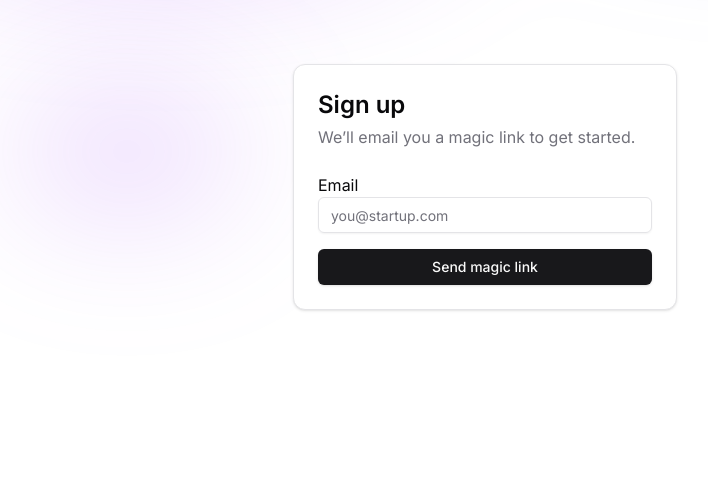
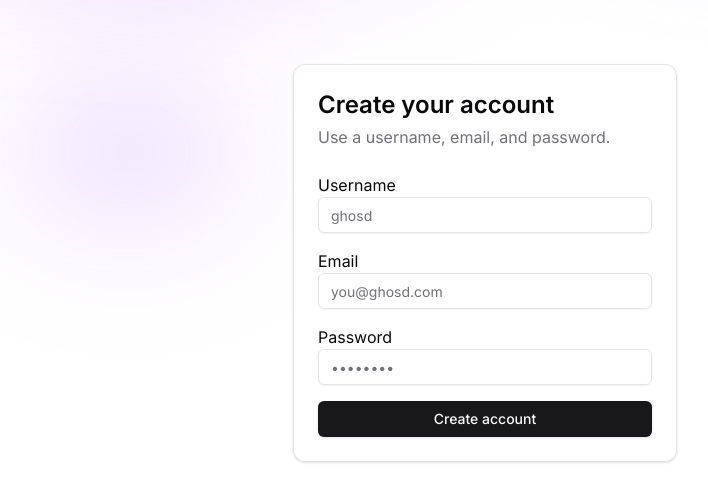
Before and after one commit to sukramb/ghostseed, a Next.js app in the folder apps/web/: page /signup in a window 1280 px wide. Shown: the top 502 px of the page, without its empty margins (155-863 px from the left). Built offline with nearby package versions, Linux system fonts and the light colour scheme.

Commit message:
feat(auth): credentials signup/login; add register API; extend schema (username/passwordHash, Project, Share); add /login UI

```diff
--- /dev/null
+++ b/apps/web/app/api/auth/register/route.ts
@@ -0,0 +1,30 @@
+import { NextResponse } from "next/server";
+import { z } from "zod";
+import bcrypt from "bcryptjs";
+import { prisma } from "@/src/db";
+
+const schema = z.object({
+  username: z.string().min(3).max(32).regex(/^[a-z0-9_\.\-]+$/i),
+  email: z.string().email(),
+  password: z.string().min(8).max(128),
+});
+
+export async function POST(req: Request) {
+  const json = await req.json().catch(() => ({}));
+  const parsed = schema.safeParse(json);
+  if (!parsed.success) {
+    return NextResponse.json({ error: parsed.error.flatten() }, { status: 400 });
+  }
+
+  const { username, email, password } = parsed.data;
+  const lowerEmail = email.toLowerCase();
+  const lowerUsername = username.toLowerCase();
+
+  const exists = await prisma.user.findFirst({ where: { OR: [{ email: lowerEmail }, { username: lowerUsername }] } });
+  if (exists) return NextResponse.json({ error: "User already exists" }, { status: 409 });
+
+  const passwordHash = await bcrypt.hash(password, 12);
+  await prisma.user.create({ data: { username: lowerUsername, email: lowerEmail, passwordHash } });
+
+  return NextResponse.json({ ok: true });
+}
--- /dev/null
+++ b/apps/web/app/login/page.tsx
@@ -0,0 +1,50 @@
+"use client";
+
+import { useState } from "react";
+import { signIn } from "next-auth/react";
+import { Button } from "@/components/ui/button";
+import { Input } from "@/components/ui/input";
+import { Card } from "@/components/ui/card";
+import { Label } from "@radix-ui/react-label";
+
+export default function LoginPage() {
+  const [identifier, setIdentifier] = useState("");
+  const [password, setPassword] = useState("");
+  const [error, setError] = useState<string | null>(null);
+
+  return (
+    <div className="container max-w-md py-16">
+      <Card className="p-6">
+        <h1 className="text-2xl font-semibold">Log in</h1>
+        <p className="text-muted-foreground mt-1">Use your email/username and password.</p>
+
+        <form
+          className="mt-6 space-y-4"
+          onSubmit={async (e) => {
+            e.preventDefault();
+            setError(null);
+            const res = await signIn("credentials", {
+              identifier,
+              password,
+              redirect: true,
+              callbackUrl: "/dashboard",
+            });
+            // next-auth handles redirect; if it returns, error
+            if (res?.error) setError(res.error);
+          }}
+        >
+          <div>
+            <Label>Email or Username</Label>
+            <Input value={identifier} onChange={(e) => setIdentifier(e.target.value)} required placeholder="you@ghosd.com or ghosd" />
+          </div>
+          <div>
+            <Label>Password</Label>
+            <Input type="password" value={password} onChange={(e) => setPassword(e.target.value)} required placeholder="••••••••" />
+          </div>
+          {error && <p className="text-sm text-red-500">{String(error)}</p>}
+          <Button type="submit" className="w-full">Log in</Button>
+        </form>
+      </Card>
+    </div>
+  );
+}
--- a/apps/web/app/signup/page.tsx
+++ b/apps/web/app/signup/page.tsx
@@ -1,39 +1,63 @@
 "use client";
 
 import { useState } from "react";
-import { signIn } from "next-auth/react";
 import { Button } from "@/components/ui/button";
 import { Input } from "@/components/ui/input";
 import { Card } from "@/components/ui/card";
 import { Label } from "@radix-ui/react-label";
+import { useRouter } from "next/navigation";
 
 export default function SignUpPage() {
+  const [username, setUsername] = useState("");
   const [email, setEmail] = useState("");
-  const [sent, setSent] = useState(false);
+  const [password, setPassword] = useState("");
+  const [error, setError] = useState<string | null>(null);
+  const [ok, setOk] = useState(false);
+  const router = useRouter();
 
   return (
     <div className="container max-w-md py-16">
       <Card className="p-6">
-        <h1 className="text-2xl font-semibold">Sign up</h1>
-        <p className="text-muted-foreground mt-1">We’ll email you a magic link to get started.</p>
+        <h1 className="text-2xl font-semibold">Create your account</h1>
+        <p className="text-muted-foreground mt-1">Use a username, email, and password.</p>
 
-        {!sent ? (
+        {!ok ? (
           <form
             className="mt-6 space-y-4"
             onSubmit={async (e) => {
               e.preventDefault();
-              await signIn("email", { email, redirect: true });
-              setSent(true);
+              setError(null);
+              const res = await fetch("/api/auth/register", {
+                method: "POST",
+                headers: { "Content-Type": "application/json" },
+                body: JSON.stringify({ username, email, password }),
+              });
+              if (!res.ok) {
+                const j = await res.json().catch(() => ({}));
+                setError(j?.error ?? "Registration failed");
+                return;
+              }
+              setOk(true);
+              setTimeout(() => router.push("/login"), 800);
             }}
           >
             <div>
+              <Label>Username</Label>
+              <Input value={username} onChange={(e) => setUsername(e.target.value)} required placeholder="ghosd" />
+            </div>
+            <div>
               <Label>Email</Label>
-              <Input type="email" value={email} onChange={(e) => setEmail(e.target.value)} required placeholder="you@startup.com" />
+              <Input type="email" value={email} onChange={(e) => setEmail(e.target.value)} required placeholder="you@ghosd.com" />
             </div>
-            <Button type="submit" className="w-full">Send magic link</Button>
+            <div>
+              <Label>Password</Label>
+              <Input type="password" value={password} onChange={(e) => setPassword(e.target.value)} required placeholder="••••••••" />
+            </div>
+            {error && <p className="text-sm text-red-500">{String(error)}</p>}
+            <Button type="submit" className="w-full">Create account</Button>
           </form>
         ) : (
-          <p className="mt-6 text-sm">Check your inbox. We’ve sent you a sign-in link.</p>
+          <p className="mt-6 text-sm">Account created. Redirecting to login…</p>
         )}
       </Card>
     </div>
--- a/apps/web/package.json
+++ b/apps/web/package.json
@@ -19,6 +19,7 @@
     "@radix-ui/react-label": "^2.0.2",
     "@radix-ui/react-separator": "^1.0.3",
     "@radix-ui/react-slot": "^1.0.2",
+    "bcryptjs": "^2.4.3",
     "class-variance-authority": "^0.7.0",
     "clsx": "^2.1.1",
     "lucide-react": "^0.475.0",
--- a/apps/web/src/auth.ts
+++ b/apps/web/src/auth.ts
@@ -1,8 +1,8 @@
 import NextAuth from "next-auth";
 import { PrismaAdapter } from "@auth/prisma-adapter";
-import EmailProvider from "next-auth/providers/email";
-import { Resend } from "resend";
+import Credentials from "next-auth/providers/credentials";
 import { PrismaClient } from "@prisma/client";
+import bcrypt from "bcryptjs";
 
 const prisma = new PrismaClient();
 
@@ -10,22 +10,32 @@ export const { handlers, auth, signIn, signOut } = NextAuth({
   adapter: PrismaAdapter(prisma),
   session: { strategy: "database" },
   providers: [
-    EmailProvider({
-      sendVerificationRequest: async ({ identifier, url }) => {
-        const resend = new Resend(process.env.RESEND_API_KEY);
-        const from = process.env.RESEND_FROM || "Ghostseed <noreply@ghostseed.app>";
-        await resend.emails.send({
-          from,
-          to: identifier,
-          subject: "Your sign-in link",
-          html: `<p>Sign in to Ghostseed: <a href="${url}">Click here</a></p>`,
+    Credentials({
+      name: "Credentials",
+      credentials: {
+        identifier: { label: "Email or Username", type: "text" },
+        password: { label: "Password", type: "password" },
+      },
+      authorize: async (creds) => {
+        if (!creds?.identifier || !creds?.password) return null;
+        const identifier = String(creds.identifier).toLowerCase();
+        const user = await prisma.user.findFirst({
+          where: {
+            OR: [
+              { email: identifier },
+              { username: identifier },
+            ],
+          },
         });
+        if (!user?.passwordHash) return null;
+        const ok = await bcrypt.compare(String(creds.password), user.passwordHash);
+        if (!ok) return null;
+        return { id: user.id, name: user.name ?? user.username ?? undefined, email: user.email ?? undefined } as any;
       },
     }),
   ],
   pages: {
-    signIn: "/signup",
-    verifyRequest: "/verify",
+    signIn: "/login",
   },
   callbacks: {
     session: async ({ session, user }) => {
```
Also changed, not shown: 2 other files (tests, documents, lock files or other folders).
